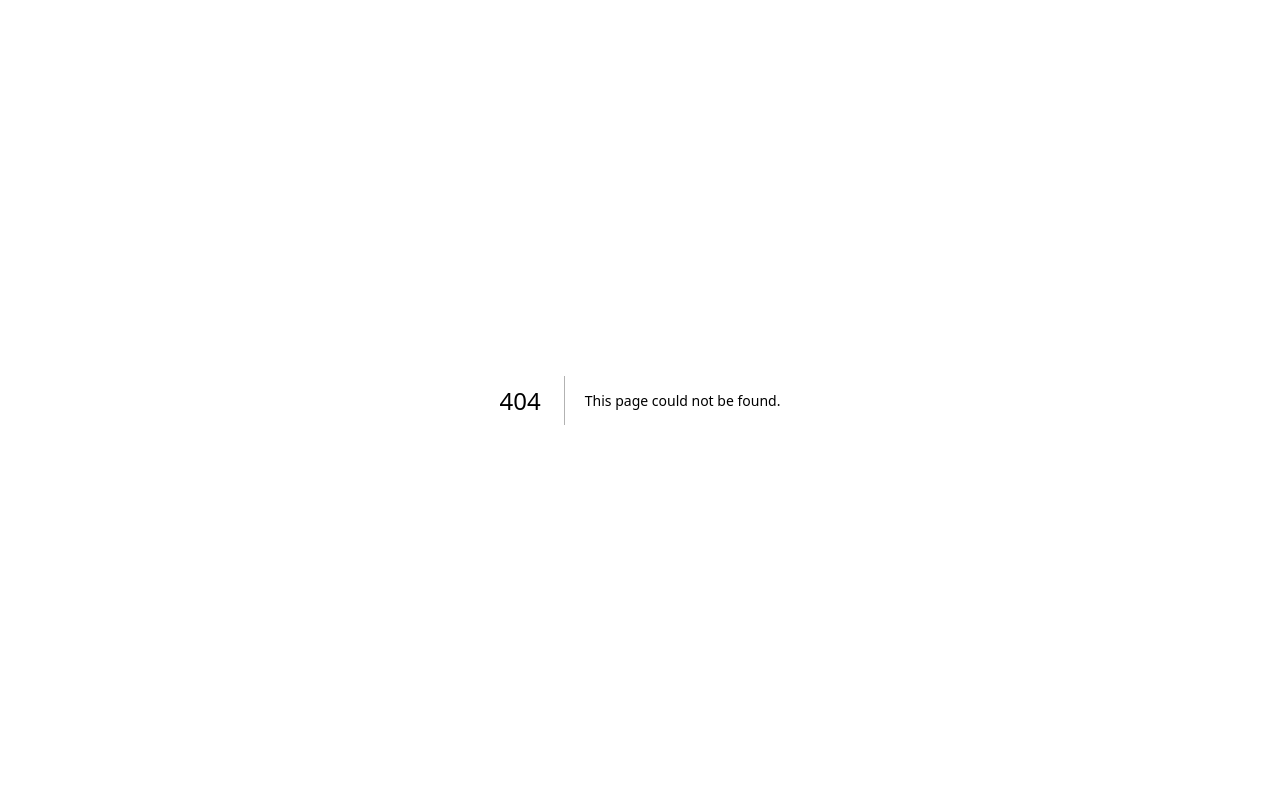
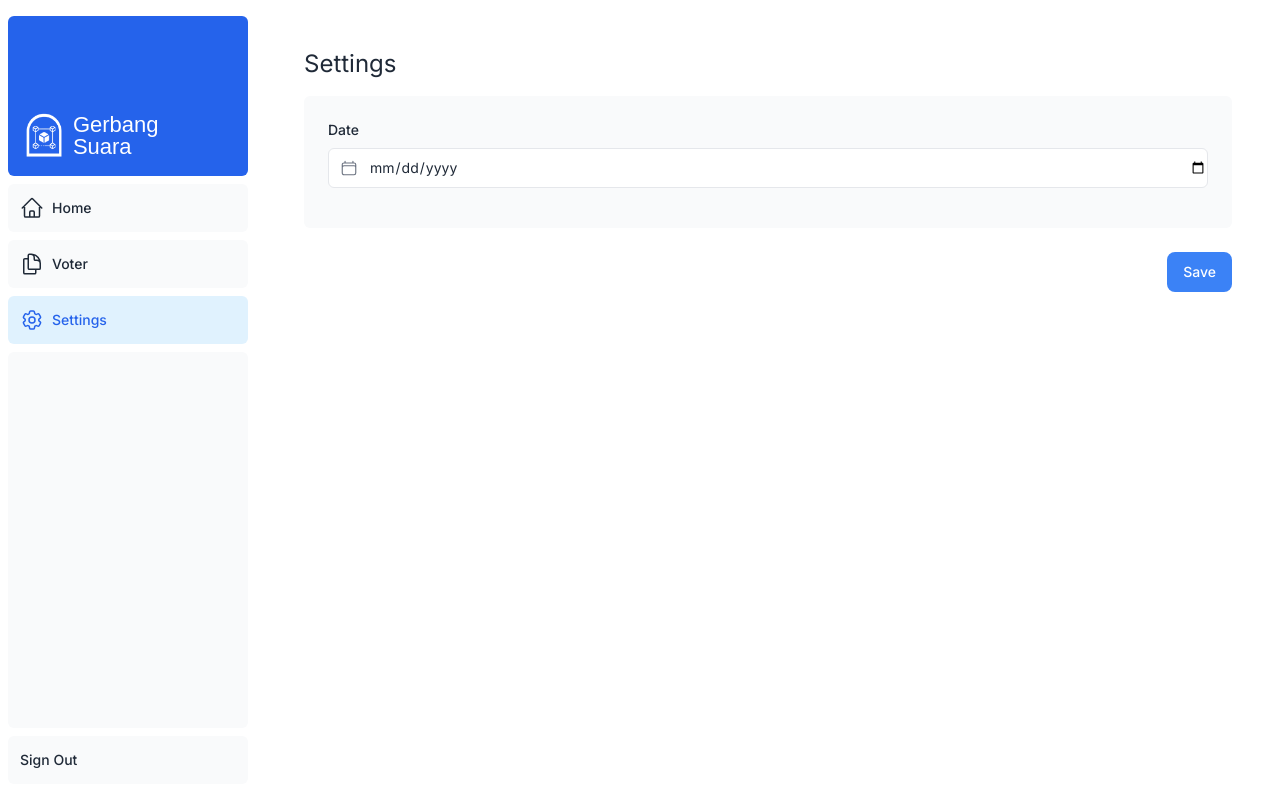
Before and after one commit to se-u/komodo, a Next.js app: page /dashboard/settings in a window 1280 px wide. Before the commit this address had no page. Built offline with nearby package versions, Linux system fonts and the light colour scheme; a web font is replaced by a local one.

Commit message:
add settings ui

```diff
--- /dev/null
+++ b/app/dashboard/settings/page.tsx
@@ -0,0 +1,14 @@
+import SettingsForm from "@/app/ui/dashboard/settings-form";
+
+export default function Page() {
+  return (
+    <>
+      <main>
+        <h1 className={` mb-4 text-xl md:text-2xl`}>Settings</h1>
+        <div className="">
+          {/* form */} <SettingsForm />
+        </div>
+      </main>
+    </>
+  );
+}
--- a/app/ui/dashboard/nav-links.tsx
+++ b/app/ui/dashboard/nav-links.tsx
@@ -17,7 +17,7 @@
     href: "/dashboard/voter",
     icon: DocumentDuplicateIcon,
   },
-  { name: "Settings", href: "/dashboard/setting", icon: Cog6ToothIcon },
+  { name: "Settings", href: "/dashboard/settings", icon: Cog6ToothIcon },
 ];
 
 export default function NavLinks() {
--- /dev/null
+++ b/app/ui/dashboard/settings-form.tsx
@@ -0,0 +1,119 @@
+"use client";
+import React, { useEffect, useState } from "react";
+import { Button } from "../button";
+import { CalendarIcon } from "@heroicons/react/24/outline";
+
+function generateMinute(startDate: Date, endDate: Date) {
+  const selisihWaktu = endDate - startDate;
+  const selisihMenit = Math.floor(selisihWaktu / (1000 * 60));
+  return selisihMenit;
+}
+
+export default function SettingsForm() {
+  const [minute, setMinute] = useState(0);
+  const handleDate = (e: React.ChangeEvent<HTMLInputElement>) => {
+    const startDate: Date = new Date();
+    const endDate: Date = e.target.valueAsDate!;
+    const dateInMinute = generateMinute(startDate, endDate);
+    console.log(dateInMinute);
+  };
+
+  useEffect(() => {
+    console.log("asf");
+  });
+
+  return (
+    <>
+      <form>
+        <div className="rounded-md bg-gray-50 p-4 md:p-6">
+          {/* Address */}
+          <div className="mb-4">
+            <label htmlFor="address" className="mb-2 block text-sm font-medium">
+              Date
+            </label>
+            <div className="relative mt-2 rounded-md">
+              <div className="relative">
+                <input
+                  id="date"
+                  name="date"
+                  type="date"
+                  placeholder="date"
+                  onChange={handleDate}
+                  className="peer block w-full rounded-md border border-gray-200 py-2 pl-10 text-sm outline-2 placeholder:text-gray-500"
+                />
+                <CalendarIcon className="pointer-events-none absolute left-3 top-1/2 h-[18px] w-[18px] -translate-y-1/2 text-gray-500 peer-focus:text-gray-900" />
+              </div>
+            </div>
+          </div>
+
+          {/* NIK  */}
+          {/* <div className="mb-4">
+                <label
+                  htmlFor="idCard"
+                  className="mb-2 block text-sm font-medium"
+                >
+                  NIK
+                </label>
+                <div className="relative mt-2 rounded-md">
+                  <div className="relative">
+                    <input
+                      id="idCard"
+                      name="idCard"
+                      type="number"
+                      placeholder="Masukan NIK"
+                      className="peer block w-full rounded-md border border-gray-200 py-2 pl-10 text-sm outline-2 placeholder:text-gray-500"
+                    />
+                    <UserIcon className="pointer-events-none absolute left-3 top-1/2 h-[18px] w-[18px] -translate-y-1/2 text-gray-500 peer-focus:text-gray-900" />
+                  </div>
+                </div>
+              </div> */}
+
+          {/* Verified Status */}
+          {/* <fieldset>
+                <legend className="mb-2 block text-sm font-medium">
+                  Set the Verify status
+                </legend>
+                <div className="rounded-md border border-gray-200 bg-white px-[14px] py-3">
+                  <div className="flex gap-4">
+                    <div className="flex items-center">
+                      <input
+                        id="pending"
+                        name="status"
+                        type="radio"
+                        value="pending"
+                        className="h-4 w-4 cursor-pointer border-gray-300 bg-gray-100 text-gray-600 focus:ring-2"
+                      />
+                      <label
+                        htmlFor="pending"
+                        className="ml-2 flex cursor-pointer items-center gap-1.5 rounded-full bg-gray-100 px-3 py-1.5 text-xs font-medium text-gray-600"
+                      >
+                        Pending <UserIcon className="h-4 w-4" />
+                      </label>
+                    </div>
+
+                    <div className="flex items-center">
+                      <input
+                        id="verified"
+                        name="status"
+                        type="radio"
+                        value="verified"
+                        className="h-4 w-4 cursor-pointer border-gray-300 bg-gray-100 text-gray-600 focus:ring-2"
+                      />
+                      <label
+                        htmlFor="verified"
+                        className="ml-2 flex cursor-pointer items-center gap-1.5 rounded-full bg-gray-100 px-3 py-1.5 text-xs font-medium text-gray-600"
+                      >
+                        Verified <UserIcon className="h-4 w-4" />
+                      </label>
+                    </div>
+                  </div>
+                </div>
+              </fieldset> */}
+        </div>
+        <div className="mt-6 flex justify-end gap-4">
+          <Button type="submit">Save</Button>
+        </div>
+      </form>
+    </>
+  );
+}
```
